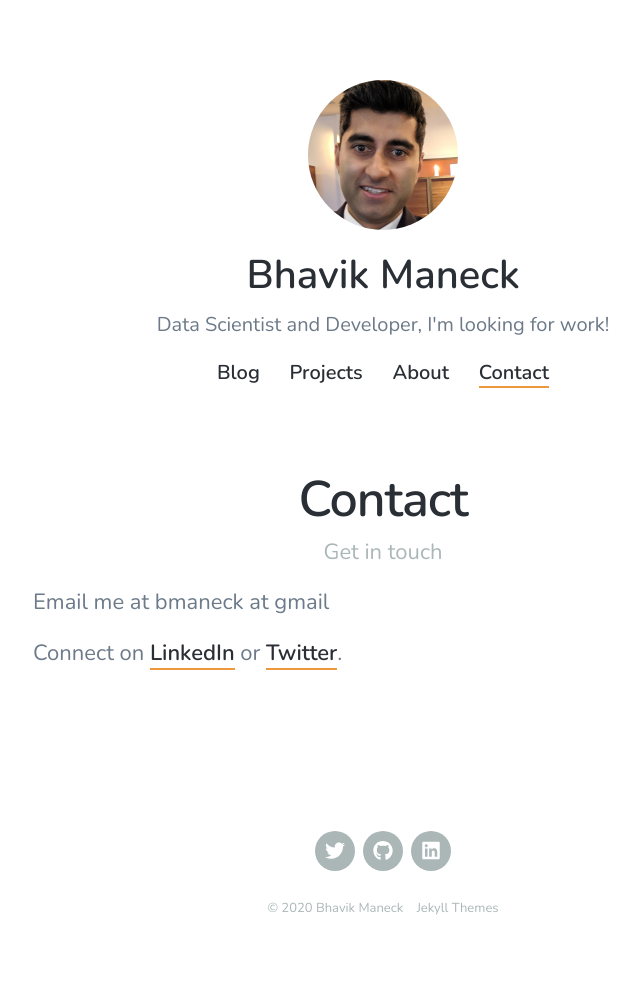
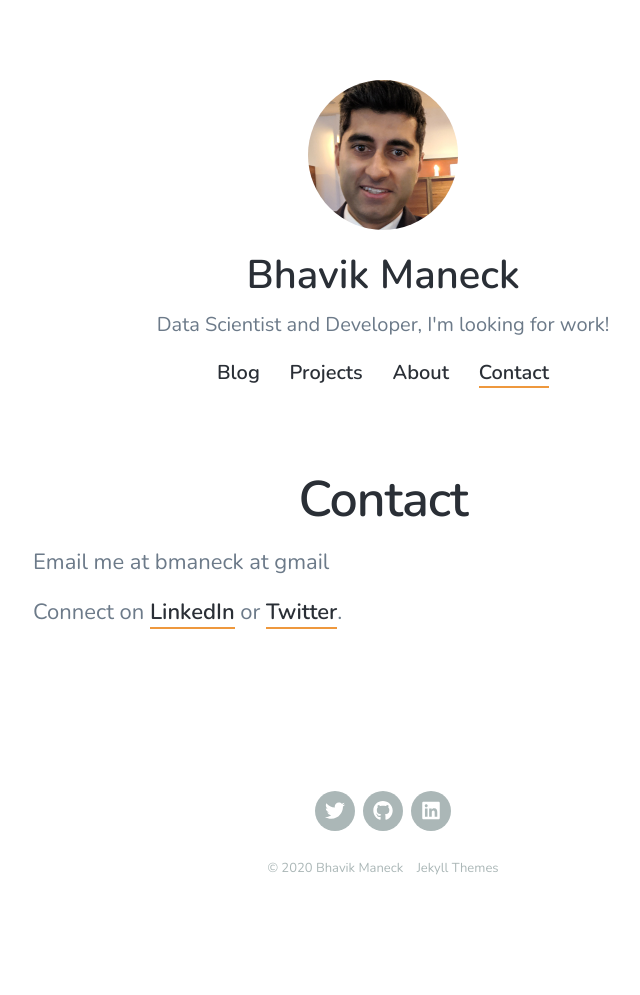
Before and after one commit to bhavikm/bhavikm.github.io, a Jekyll site: the page built from _pages/contact.md, in a window 1280 px wide. Shown: the whole page, without its empty margins (257-897 px from the left). Built offline with Jekyll 4.4.1, drawn with Linux system fonts in a browser that asks for light colours; nearby versions of some CDN libraries; after the commit the page ends 955 px from its top, so only the background shows below that.

Commit message:
remove contact subtitle

```diff
--- a/_pages/contact.md
+++ b/_pages/contact.md
@@ -1,7 +1,7 @@
 ---
 title: Contact
-subtitle: Get in touch
-description: Get in touch
+subtitle:
+description:
 featured_image: /images/demo/demo-landscape.jpg
 ---
 
```
Also changed, not shown: 1 other file.
